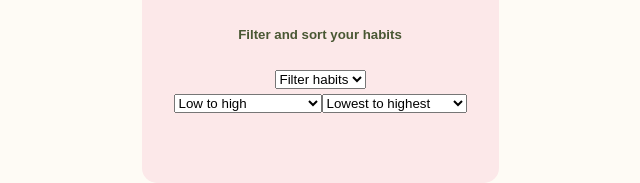
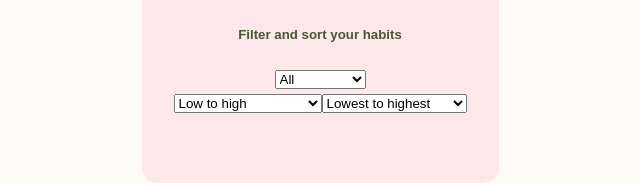
Before and after one commit to giecherry/Productivity-Assistant-Application, a React (Vite) app: page /habits in a window 1280 px wide. Shown: the part 573-756 px from the top of the page, without its empty margins (320-960 px from the left). Built offline with nearby package versions, Linux system fonts and the light colour scheme; a web font is replaced by a local one.

Commit message:
delete localStorage

```diff
--- a/src/components/Habit-components/HabitFiltSort.jsx
+++ b/src/components/Habit-components/HabitFiltSort.jsx
@@ -1,18 +1,18 @@
 import { useContext, useEffect, useState } from "react";
 import { HabitCounterContext } from "../../context/Habit-context/HabitCounterContext";
 
-function HabitFiltSort () {
+function HabitFiltSort ({onFilterChange}) {
 
     const {habits} = useContext(HabitCounterContext);
     const [sortHabits, setSortHabits] = useState('');
-    const [filterHabits, setFilterHabits] = useState('');
+    const [filterHabits, setFilterHabits] = useState('All');
     const [sortOrder, setSortOrder] = useState('');
 
     useEffect(() => {
         let updatedHabits = [...habits];
 
         if (filterHabits) {
-            updatedHabits = updatedHabits.filter((habits) => habits.selectedPriority === filterHabits);
+            updatedHabits = updatedHabits.filter((habits) => habits.priority === filterHabits);
         }
 
         if (sortHabits === "priority")  {
@@ -25,12 +25,13 @@ function HabitFiltSort () {
                 return sortOrder === "asc" ? a.repeat - b.repeat : b.repeat - a.repeat;
             });
         }
+        onFilterChange(updatedHabits);
         }, [habits, filterHabits, sortHabits, sortHabits]);
 
-    useEffect(() => {
+   /*  useEffect(() => {
         console.log("Save habit in localStorage")
         localStorage.setItem("habit", JSON.stringify(habits))
-    }, [habits]);
+    }, [habits]); */
 
     return (
         <>
```
